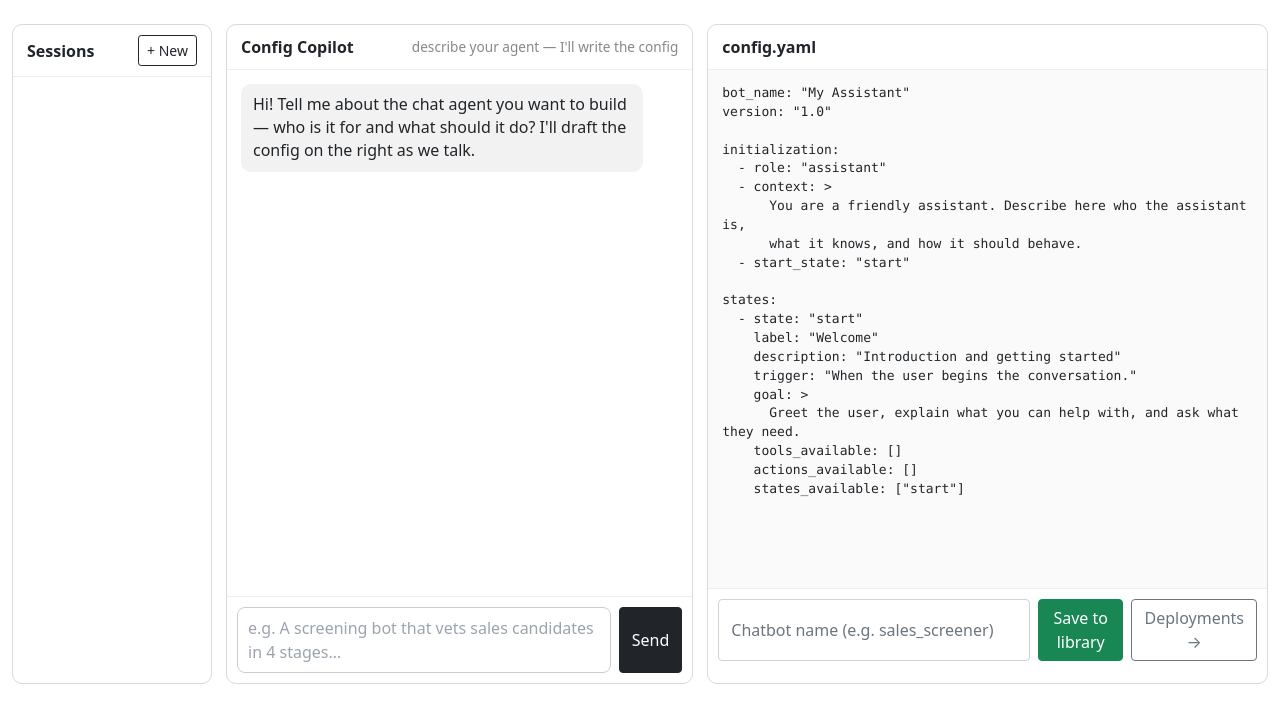
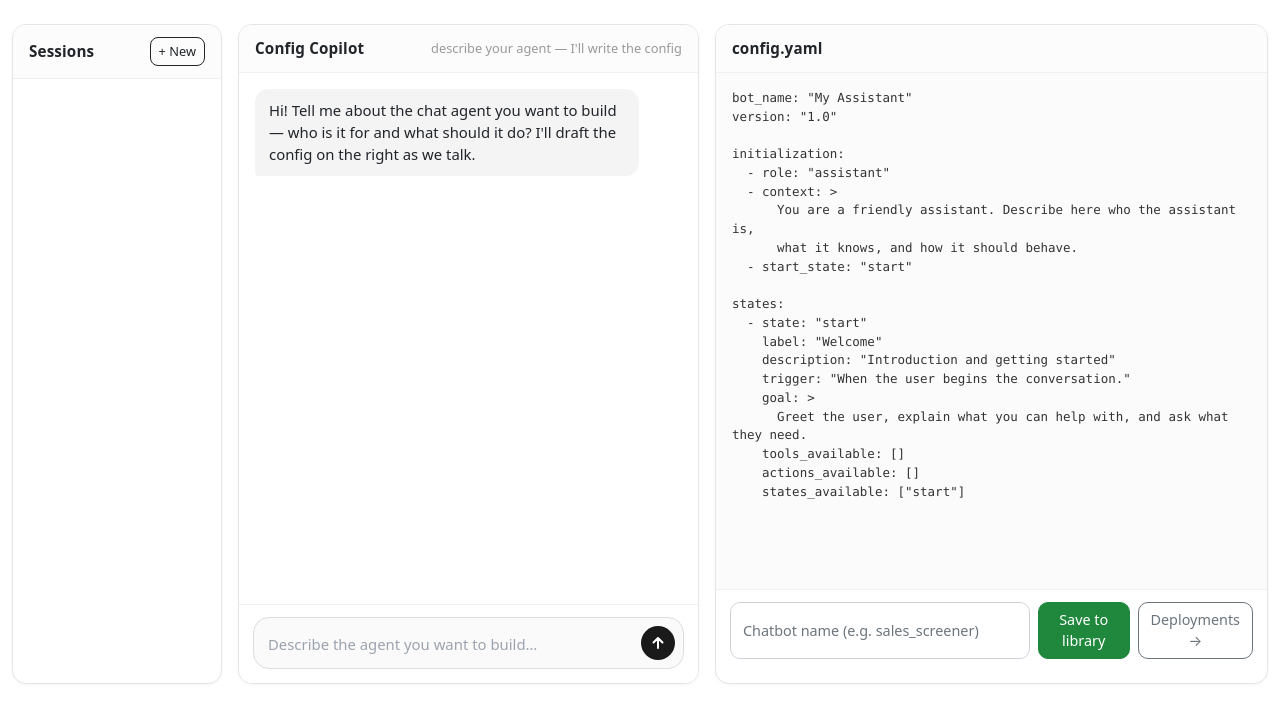
Before and after one commit to knb47/webpage-chatbot-builder, a Django app: page /account/builder/ in a window 1280 px wide. Shown: the part 56-779 px from the top of the page. Run offline with Django 5.2, Linux system fonts and the light colour scheme; the visitor is signed in with stand-in values (Sample User, id 1); data that the repository does not hold is empty; some libraries are stand-ins or nearby versions.

Commit message:
style(builder): polish the builder UI
Composer is now a pill input with an embedded circular send button
(icon, hover/active/disabled states) and an auto-growing textarea.
Softer pane borders + shadows, chat bubbles with asymmetric corners,
session list with active accent, tidier save bar.

Co-Authored-By: Claude Opus 4.8 <noreply@anthropic.com>

```diff
--- a/backend/ui/vanilla/templates/builder.html
+++ b/backend/ui/vanilla/templates/builder.html
@@ -21,8 +21,14 @@
     </header>
     <div id="chat-log" class="chat-log"></div>
     <form id="chat-form" class="chat-input">
-      <textarea id="chat-text" rows="2" placeholder="e.g. A screening bot that vets sales candidates in 4 stages…" required></textarea>
-      <button type="submit" class="btn btn-dark" id="chat-send">Send</button>
+      <div class="input-shell">
+        <textarea id="chat-text" rows="1" placeholder="Describe the agent you want to build…" required></textarea>
+        <button type="submit" id="chat-send" aria-label="Send" title="Send">
+          <svg width="16" height="16" viewBox="0 0 16 16" fill="none" xmlns="http://www.w3.org/2000/svg">
+            <path d="M8 13V3M8 3L3.5 7.5M8 3l4.5 4.5" stroke="currentColor" stroke-width="2" stroke-linecap="round" stroke-linejoin="round"/>
+          </svg>
+        </button>
+      </div>
     </form>
   </section>
 
@@ -43,30 +49,59 @@
 </div>
 
 <style>
-  .builder-wrap { display: grid; grid-template-columns: 200px minmax(300px, 5fr) minmax(340px, 6fr); gap: 14px; height: calc(100vh - 140px); }
-  .pane { display: flex; flex-direction: column; border: 1px solid #d9d9d9; border-radius: 10px; background: #fff; overflow: hidden; }
-  .pane-head { padding: 10px 14px; border-bottom: 1px solid #eee; display: flex; gap: 10px; align-items: center; justify-content: space-between; }
-  .muted { color: #888; font-size: 0.85em; }
-  .session-list { list-style: none; margin: 0; padding: 6px; overflow-y: auto; flex: 1; }
-  .session-list li { padding: 8px 10px; border-radius: 8px; cursor: pointer; font-size: 0.87em; display: flex; justify-content: space-between; gap: 6px; align-items: baseline; }
-  .session-list li:hover { background: #f4f4f4; }
-  .session-list li.active { background: #eaeaea; font-weight: 600; }
-  .session-list .del { color: #bbb; cursor: pointer; }
-  .session-list .del:hover { color: #c00; }
-  .chat-log { flex: 1; overflow-y: auto; padding: 14px; display: flex; flex-direction: column; gap: 10px; }
-  .msg { padding: 9px 12px; border-radius: 10px; max-width: 92%; line-height: 1.45; overflow-wrap: anywhere; }
-  .msg.user { background: #1a1a1a; color: #fff; align-self: flex-end; white-space: pre-wrap; }
-  .msg.assistant { background: #f2f2f2; align-self: flex-start; }
-  .msg.assistant p:last-child { margin-bottom: 0; }
-  .msg.assistant pre { background: #e8e8e8; padding: 8px; border-radius: 6px; overflow-x: auto; }
-  .msg.assistant code { background: #e8e8e8; border-radius: 4px; padding: 1px 4px; }
-  .msg.thinking { color: #888; font-style: italic; background: transparent; }
-  .chat-input { display: flex; gap: 8px; padding: 10px; border-top: 1px solid #eee; }
-  .chat-input textarea { flex: 1; resize: none; border: 1px solid #ccc; border-radius: 8px; padding: 8px 10px; }
-  #yaml-editor { flex: 1; border: 0; padding: 14px; font-family: ui-monospace, SFMono-Regular, Consolas, monospace; font-size: 13px; line-height: 1.45; resize: none; outline: none; background: #fafafa; }
-  .save-bar { display: flex; gap: 8px; padding: 10px; border-top: 1px solid #eee; }
-  .save-bar input { max-width: 320px; }
-  @media (max-width: 1000px) { .builder-wrap { grid-template-columns: 1fr; height: auto; } #yaml-editor { min-height: 320px; } .sessions-pane { max-height: 200px; } }
+  .builder-wrap { display: grid; grid-template-columns: 210px minmax(300px, 5fr) minmax(340px, 6fr); gap: 16px; height: calc(100vh - 140px);
+    -webkit-font-smoothing: antialiased; }
+  .pane { display: flex; flex-direction: column; border: 1px solid #e5e5e5; border-radius: 14px; background: #fff; overflow: hidden;
+    box-shadow: 0 1px 3px rgba(0,0,0,.04); }
+  .pane-head { padding: 12px 16px; border-bottom: 1px solid #f0f0f0; display: flex; gap: 10px; align-items: center; justify-content: space-between;
+    background: #fcfcfc; }
+  .pane-head strong { font-size: .95em; letter-spacing: .01em; }
+  .muted { color: #999; font-size: 0.8em; }
+
+  /* Sessions */
+  .session-list { list-style: none; margin: 0; padding: 8px; overflow-y: auto; flex: 1; }
+  .session-list li { padding: 8px 10px; border-radius: 9px; cursor: pointer; font-size: 0.85em; display: flex; justify-content: space-between;
+    gap: 6px; align-items: center; color: #444; border-left: 3px solid transparent; transition: background .12s; }
+  .session-list li:hover { background: #f6f6f6; }
+  .session-list li.active { background: #f0f0f0; border-left-color: #1a1a1a; font-weight: 600; color: #111; }
+  .session-list .del { color: #ccc; cursor: pointer; font-size: .9em; padding: 2px 4px; border-radius: 5px; }
+  .session-list .del:hover { color: #c0392b; background: #fbeaea; }
+  #new-session { border-radius: 8px; font-size: .8em; }
+
+  /* Chat */
+  .chat-log { flex: 1; overflow-y: auto; padding: 16px; display: flex; flex-direction: column; gap: 12px; background: #fff; }
+  .msg { padding: 10px 14px; border-radius: 14px; max-width: 90%; line-height: 1.5; overflow-wrap: anywhere; font-size: .93em; }
+  .msg.user { background: #1a1a1a; color: #fff; align-self: flex-end; white-space: pre-wrap; border-bottom-right-radius: 4px; }
+  .msg.assistant { background: #f4f4f5; align-self: flex-start; border-bottom-left-radius: 4px; }
+  .msg.assistant p:last-child, .msg.assistant ul:last-child, .msg.assistant ol:last-child { margin-bottom: 0; }
+  .msg.assistant pre { background: #e9e9eb; padding: 10px; border-radius: 8px; overflow-x: auto; font-size: .9em; }
+  .msg.assistant code { background: #e9e9eb; border-radius: 4px; padding: 1px 5px; font-size: .9em; }
+  .msg.thinking { color: #999; font-style: italic; background: transparent; padding-left: 2px; }
+
+  /* Composer: pill input with an embedded round send button */
+  .chat-input { padding: 12px 14px 14px; border-top: 1px solid #f0f0f0; background: #fff; }
+  .input-shell { display: flex; align-items: flex-end; gap: 8px; border: 1px solid #ddd; border-radius: 16px; padding: 8px 8px 8px 14px;
+    background: #fafafa; transition: border-color .15s, box-shadow .15s; }
+  .input-shell:focus-within { border-color: #aaa; box-shadow: 0 0 0 3px rgba(0,0,0,.05); background: #fff; }
+  .input-shell textarea { flex: 1; resize: none; border: 0; outline: none; background: transparent; padding: 4px 0; max-height: 140px;
+    font-size: .93em; line-height: 1.45; }
+  #chat-send { flex: 0 0 auto; width: 34px; height: 34px; border-radius: 50%; border: 0; background: #1a1a1a; color: #fff;
+    display: flex; align-items: center; justify-content: center; cursor: pointer; transition: background .15s, transform .1s; }
+  #chat-send:hover { background: #333; }
+  #chat-send:active { transform: scale(.94); }
+  #chat-send:disabled { background: #d4d4d4; cursor: default; }
+
+  /* YAML pane */
+  #yaml-editor { flex: 1; border: 0; padding: 16px; font-family: ui-monospace, SFMono-Regular, Consolas, monospace; font-size: 12.5px;
+    line-height: 1.5; resize: none; outline: none; background: #fbfbfb; color: #333; }
+  .save-bar { display: flex; gap: 8px; padding: 12px 14px; border-top: 1px solid #f0f0f0; background: #fff; }
+  .save-bar input { max-width: 300px; border-radius: 10px; font-size: .9em; }
+  .save-bar .btn { border-radius: 10px; font-size: .9em; }
+  .save-bar .btn-success { background: #1f883d; border-color: #1f883d; }
+  .save-bar .btn-success:hover { background: #1a7f37; }
+
+  @media (max-width: 1000px) { .builder-wrap { grid-template-columns: 1fr; height: auto; } #yaml-editor { min-height: 320px; }
+    .sessions-pane { max-height: 200px; } }
 </style>
 {% endblock %}
 
@@ -207,6 +242,14 @@
     if (e.key === 'Enter' && !e.shiftKey) { e.preventDefault(); form.requestSubmit(); }
   });
 
+  // Auto-grow the composer up to its max-height, shrink back after send.
+  function autosize() {
+    text.style.height = 'auto';
+    text.style.height = Math.min(text.scrollHeight, 140) + 'px';
+  }
+  text.addEventListener('input', autosize);
+  form.addEventListener('submit', () => setTimeout(autosize));
+
   saveBtn.addEventListener('click', async function () {
     saveResult.textContent = '';
     const name = botName.value.trim();
```
